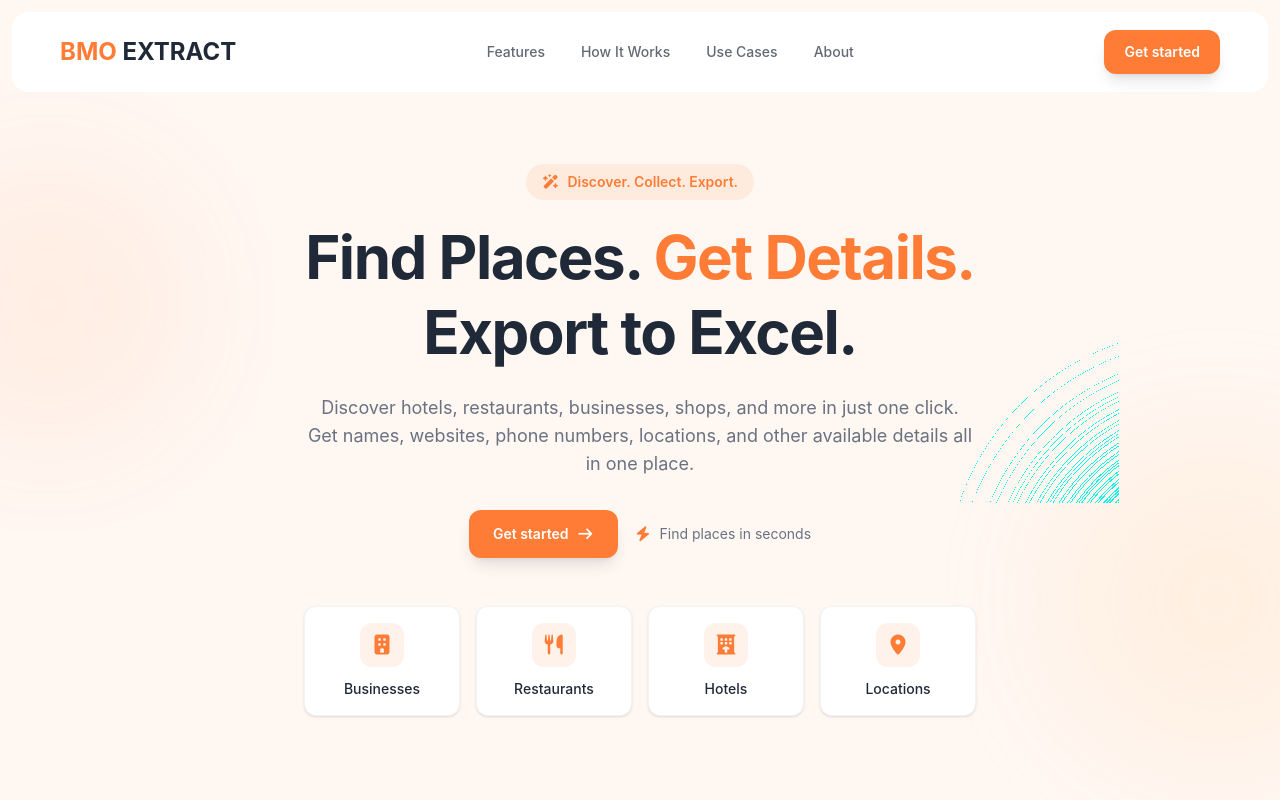
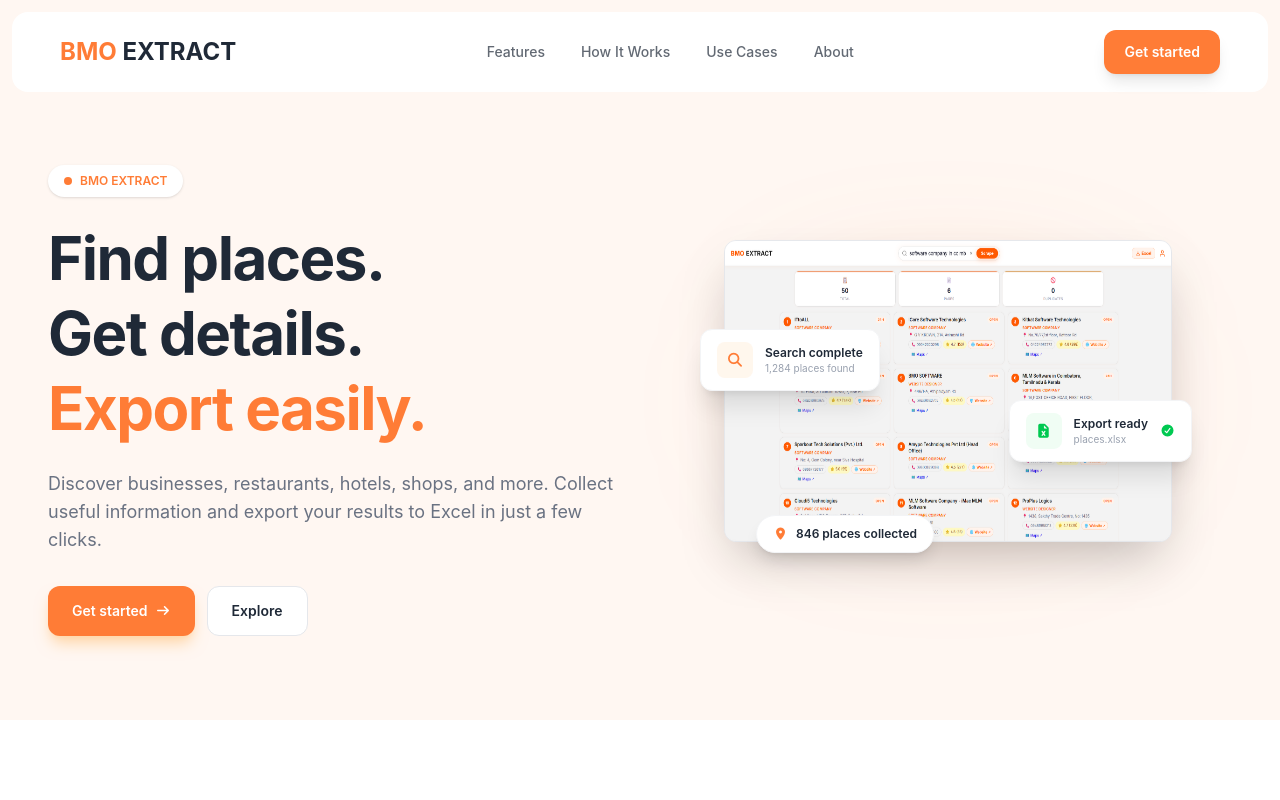
Before and after one commit to Sathish12kumar/bmoextract, a React (Vite) app: page / in a window 1280 px wide. Shown: the top 800 px of the page. Built offline with nearby package versions, Linux system fonts and the light colour scheme.

Commit message:
added footer & UI Home

```diff
--- a/src/App.css
+++ b/src/App.css
@@ -29,3 +29,33 @@
   animation-timeline: view();
   animation-range: entry 0% cover 35%;
 }
+
+@keyframes float {
+  0%,
+  100% {
+    transform: translateY(0px);
+  }
+
+  50% {
+    transform: translateY(-12px);
+  }
+}
+
+@keyframes floatSlow {
+  0%,
+  100% {
+    transform: translateY(0px);
+  }
+
+  50% {
+    transform: translateY(-18px);
+  }
+}
+
+.animate-float {
+  animation: float 4s ease-in-out infinite;
+}
+
+.animate-float-slow {
+  animation: floatSlow 5s ease-in-out infinite;
+}
--- a/src/App.tsx
+++ b/src/App.tsx
@@ -1,5 +1,6 @@
 import "./App.css";
 import Featurepage from "./app/pages/Feature/page";
+import FooterPage from "./app/pages/footer/page";
 import FAQPage from "./app/pages/FQA/page";
 import Homepage from "./app/pages/Home/page";
 import Navpage from "./app/pages/Navbar/page";
@@ -17,6 +18,7 @@
       <Workspage />
       <UseCasePage />
       <FAQPage />
+      <FooterPage />
     </>
   );
 }
--- a/src/app/pages/Home/components/HomeContent.tsx
+++ b/src/app/pages/Home/components/HomeContent.tsx
@@ -1,75 +1,95 @@
 const HomeContent = () => {
   return (
-    <div className="relative flex min-h-[calc(100vh-80px)] w-full flex-col items-center justify-center overflow-hidden bg-[#FFF7F2] px-6 py-20 text-center">
-      <div className="absolute -left-24 top-20 h-72 w-72 animate-pulse rounded-full bg-[var(--color-primary)]/10 blur-3xl" />
-
-      <div className="absolute -right-24 bottom-10 h-80 w-80 animate-pulse rounded-full bg-orange-200/30 blur-3xl" />
-
-      <div className="relative z-10 flex flex-col items-center">
-        <span className="mb-5 animate-[fadeIn_0.6s_ease-out] rounded-full bg-[var(--color-primary)]/10 px-4 py-2 text-sm font-semibold text-[var(--color-primary)]">
-          {/* <i className="fa-solid fa-sparkles mr-2" /> */}
-          <i className="fa-solid fa-wand-magic-sparkles mr-2"></i>
-          Discover. Collect. Export.
+    <section className="w-full px-6 py-12 lg:px-12">
+      <div className="mx-auto grid max-w-7xl items-center gap-12 lg:grid-cols-2">
+        {/* Content */}
+        <div className="text-center lg:text-left">
+          <span className="inline-flex items-center gap-2 rounded-full bg-white px-4 py-2 text-xs font-semibold text-[var(--color-primary)] shadow-sm">
+            <span className="h-2 w-2 rounded-full bg-[var(--color-primary)]" />
+            BMO EXTRACT
           </span>
 
-        <h1 className="max-w-4xl animate-[fadeInUp_0.7s_ease-out] text-4xl font-bold leading-tight tracking-tight text-[var(--color-dark)] sm:text-5xl lg:text-6xl">
-          Find Places.
-          <span className="text-[var(--color-primary)]"> Get Details.</span>
+          <h1 className="mt-6 text-4xl font-bold leading-tight tracking-tight text-[var(--color-dark)] sm:text-5xl lg:text-6xl">
+            Find places.
             <br />
-          Export to Excel.
+            Get details.
+            <br />
+            <span className="text-[var(--color-primary)]">Export easily.</span>
           </h1>
 
-        <p className="mt-6 max-w-2xl animate-[fadeInUp_0.9s_ease-out] text-base leading-7 text-gray-500 sm:text-lg">
-          Discover hotels, restaurants, businesses, shops, and more in just one
-          click. Get names, websites, phone numbers, locations, and other
-          available details all in one place.
+          <p className="mx-auto mt-6 max-w-xl text-base leading-7 text-gray-500 sm:text-lg lg:mx-0">
+            Discover businesses, restaurants, hotels, shops, and more. Collect
+            useful information and export your results to Excel in just a few
+            clicks.
           </p>
 
-        <div className="mt-8 flex animate-[fadeInUp_1.1s_ease-out] flex-col items-center gap-4 sm:flex-row">
-          <button className="group inline-flex cursor-pointer items-center justify-center rounded-xl bg-[var(--color-primary)] px-6 py-3.5 text-sm font-semibold text-white shadow-lg shadow-[var(--color-primary)]/20 transition-all duration-300 hover:-translate-y-1 hover:scale-[1.02] hover:shadow-xl hover:shadow-[var(--color-primary)]/30 active:scale-95">
+          <div className="mt-8 flex justify-center gap-3 lg:justify-start">
+            <button className="group inline-flex cursor-pointer items-center rounded-xl bg-[var(--color-primary)] px-6 py-3.5 text-sm font-semibold text-white shadow-lg shadow-orange-200 transition hover:-translate-y-1">
               Get started
-            <i className="fa-solid fa-arrow-right ml-2 transition-transform duration-300 group-hover:translate-x-1" />
+              <i className="fa-solid fa-arrow-right ml-2 text-xs transition-transform group-hover:translate-x-1" />
             </button>
 
-          {/* <span className="text-sm text-gray-400">
-            <i className="fa-solid fa-file-excel mr-1 text-green-500" />
-            Export your results as Excel
-          </span> */}
-          <div className="flex items-center gap-2 text-sm text-gray-500">
-            <i className="fa-solid fa-bolt text-[var(--color-primary)]" />
-            <span>Find places in seconds</span>
+            <a
+              href="#feature"
+              className="inline-flex items-center rounded-xl border border-gray-200 bg-white px-6 py-3.5 text-sm font-semibold text-[var(--color-dark)] transition hover:bg-gray-50"
+            >
+              Explore
+            </a>
           </div>
         </div>
 
-        <div className="mt-12 grid w-full max-w-3xl grid-cols-2 gap-4 sm:grid-cols-4">
-          {[
-            ["fa-building", "Businesses"],
-            ["fa-utensils", "Restaurants"],
-            ["fa-hotel", "Hotels"],
-            ["fa-location-dot", "Locations"],
-          ].map(([icon, title], index) => (
-            <div
-              key={title}
-              className="group animate-[fadeInUp_0.8s_ease-out] rounded-xl border border-gray-100 bg-white p-4 shadow-sm transition-all duration-300 hover:-translate-y-2 hover:border-[var(--color-primary)]/20 hover:shadow-xl hover:shadow-orange-100"
-              style={{
-                animationDelay: `${1.2 + index * 0.15}s`,
-                animationFillMode: "both",
-              }}
-            >
-              <div className="mx-auto flex h-11 w-11 items-center justify-center rounded-xl bg-[var(--color-primary)]/10 transition-all duration-300 group-hover:scale-110 group-hover:bg-[var(--color-primary)]">
-                <i
-                  className={`fa-solid ${icon} text-xl text-[var(--color-primary)] transition-colors duration-300 group-hover:text-white`}
+        {/* Image */}
+        <div className="relative mx-auto w-full max-w-md">
+          <div className="absolute inset-10 rounded-full bg-[var(--color-primary)]/15 blur-3xl" />
+
+          <div className="animate-float relative z-10 overflow-hidden rounded-xl border border-gray-200 bg-[#f3f4f6] shadow-2xl">
+            <img
+              src="/result.png"
+              alt="BMO Extract dashboard"
+              className="block h-[300px] w-auto"
             />
           </div>
 
-              <p className="mt-3 text-sm font-medium text-[var(--color-dark)]">
-                {title}
+          {/* Search */}
+          <div className="animate-float-slow absolute -left-6 top-20 z-20 hidden items-center gap-3 rounded-xl border border-gray-100 bg-white px-4 py-3 shadow-xl sm:flex">
+            <div className="flex h-9 w-9 items-center justify-center rounded-lg bg-orange-50 text-[var(--color-primary)]">
+              <i className="fa-solid fa-magnifying-glass text-sm" />
+            </div>
+
+            <div>
+              <p className="text-xs font-semibold text-[var(--color-dark)]">
+                Search complete
               </p>
+              <p className="text-[10px] text-gray-400">1,284 places found</p>
             </div>
-          ))}
+          </div>
+
+          {/* Excel */}
+          <div className="animate-float absolute -right-5 bottom-20 z-20 flex items-center gap-3 rounded-xl border border-gray-100 bg-white px-4 py-3 shadow-xl">
+            <div className="flex h-9 w-9 items-center justify-center rounded-lg bg-green-50 text-green-500">
+              <i className="fa-solid fa-file-excel text-sm" />
+            </div>
+
+            <div>
+              <p className="text-xs font-semibold text-[var(--color-dark)]">
+                Export ready
+              </p>
+              <p className="text-[10px] text-gray-400">places.xlsx</p>
+            </div>
+
+            <i className="fa-solid fa-circle-check text-xs text-green-500" />
+          </div>
+
+          {/* Location */}
+          <div className="animate-float-slow absolute -bottom-4 left-8 z-20 flex items-center gap-2 rounded-full border border-gray-100 bg-white px-4 py-2.5 shadow-lg">
+            <i className="fa-solid fa-location-dot text-xs text-[var(--color-primary)]" />
+            <span className="text-xs font-semibold text-[var(--color-dark)]">
+              846 places collected
+            </span>
           </div>
         </div>
       </div>
+    </section>
   );
 };
 
--- a/src/app/pages/Home/page.tsx
+++ b/src/app/pages/Home/page.tsx
@@ -2,7 +2,10 @@
 
 const Homepage = () => {
   return (
-    <div className="h-dvh flex items-end justify-center bg-[#FFF7F2]" id="Home">
+    <div
+      id="Home"
+      className="flex min-h-[calc(100vh-80px)] items-center justify-center bg-[#FFF7F2] pt-20"
+    >
       <HomeContent />
     </div>
   );
--- /dev/null
+++ b/src/app/pages/footer/page.tsx
@@ -0,0 +1,228 @@
+const FooterPage = () => {
+  return (
+    <footer className="bg-[#111827] px-6 pt-20 text-white lg:px-12">
+      <div className="mx-auto max-w-7xl">
+        <div className="grid gap-14 pb-14 lg:grid-cols-12">
+          <div className="lg:col-span-5">
+            <a href="#Home" className="inline-flex items-center gap-3">
+              <span className="flex h-11 w-11 items-center justify-center rounded-xl bg-[var(--color-primary)] text-sm font-black text-white">
+                B
+              </span>
+
+              <span className="text-xl font-bold">
+                BMO <span className="text-[var(--color-primary)]">EXTRACT</span>
+              </span>
+            </a>
+
+            <h2 className="mt-8 max-w-md text-3xl font-bold leading-tight sm:text-4xl">
+              Find places.
+              <br />
+              <span className="text-[var(--color-primary)]">
+                Get useful data.
+              </span>
+            </h2>
+
+            <p className="mt-5 max-w-md text-sm leading-7 text-gray-400">
+              Discover places, collect available information, and export your
+              results into a format that works for you.
+            </p>
+          </div>
+
+          <div className="grid grid-cols-2 gap-10 sm:grid-cols-3 lg:col-span-7 lg:grid-cols-3">
+            {/* Product */}
+            <div>
+              <h3 className="text-sm font-semibold text-white">Product</h3>
+
+              <ul className="mt-5 space-y-4">
+                <li>
+                  <a
+                    href="#feature"
+                    className="text-sm text-gray-400 transition hover:text-[var(--color-primary)]"
+                  >
+                    Features
+                  </a>
+                </li>
+
+                <li>
+                  <a
+                    href="#usecase"
+                    className="text-sm text-gray-400 transition hover:text-[var(--color-primary)]"
+                  >
+                    Use Cases
+                  </a>
+                </li>
+
+                <li>
+                  <a
+                    href="#how-it-works"
+                    className="text-sm text-gray-400 transition hover:text-[var(--color-primary)]"
+                  >
+                    How it works
+                  </a>
+                </li>
+
+                <li>
+                  <a
+                    href="#faq"
+                    className="text-sm text-gray-400 transition hover:text-[var(--color-primary)]"
+                  >
+                    FAQ
+                  </a>
+                </li>
+              </ul>
+            </div>
+
+            {/* Company */}
+            <div>
+              <h3 className="text-sm font-semibold text-white">Company</h3>
+
+              <ul className="mt-5 space-y-4">
+                <li>
+                  <a
+                    href="#about"
+                    className="text-sm text-gray-400 transition hover:text-[var(--color-primary)]"
+                  >
+                    About BMO
+                  </a>
+                </li>
+
+                <li>
+                  <a
+                    href="#contact"
+                    className="text-sm text-gray-400 transition hover:text-[var(--color-primary)]"
+                  >
+                    Contact
+                  </a>
+                </li>
+
+                <li>
+                  <a
+                    href="#"
+                    className="text-sm text-gray-400 transition hover:text-[var(--color-primary)]"
+                  >
+                    Careers
+                  </a>
+                </li>
+
+                <li>
+                  <a
+                    href="#"
+                    className="text-sm text-gray-400 transition hover:text-[var(--color-primary)]"
+                  >
+                    Updates
+                  </a>
+                </li>
+              </ul>
+            </div>
+
+            {/* Resources */}
+            <div>
+              <h3 className="text-sm font-semibold text-white">Resources</h3>
+
+              <ul className="mt-5 space-y-4">
+                <li>
+                  <a
+                    href="#"
+                    className="text-sm text-gray-400 transition hover:text-[var(--color-primary)]"
+                  >
+                    Documentation
+                  </a>
+                </li>
+
+                <li>
+                  <a
+                    href="#"
+                    className="text-sm text-gray-400 transition hover:text-[var(--color-primary)]"
+                  >
+                    Help Center
+                  </a>
+                </li>
+
+                <li>
+                  <a
+                    href="#"
+                    className="text-sm text-gray-400 transition hover:text-[var(--color-primary)]"
+                  >
+                    Guides
+                  </a>
+                </li>
+
+                <li>
+                  <a
+                    href="#"
+                    className="text-sm text-gray-400 transition hover:text-[var(--color-primary)]"
+                  >
+                    Support
+                  </a>
+                </li>
+              </ul>
+            </div>
+          </div>
+        </div>
+
+        {/* CTA */}
+        <div className="flex flex-col gap-6 rounded-2xl border border-white/10 bg-white/5 p-6 sm:flex-row sm:items-center sm:justify-between">
+          <div>
+            <p className="font-semibold text-white">Ready to explore?</p>
+
+            <p className="mt-1 text-sm text-gray-400">
+              Start discovering useful place information.
+            </p>
+          </div>
+
+          <a
+            href="#Home"
+            className="group inline-flex w-fit items-center gap-2 rounded-xl bg-[var(--color-primary)] px-5 py-3 text-sm font-semibold text-white transition hover:-translate-y-0.5 hover:shadow-lg hover:shadow-orange-500/20"
+          >
+            Get started
+            <i className="fa-solid fa-arrow-right text-xs transition-transform group-hover:translate-x-1" />
+          </a>
+        </div>
+
+        {/* Bottom */}
+        <div className="mt-10 flex flex-col gap-5 border-t border-white/10 py-7 sm:flex-row sm:items-center sm:justify-between">
+          <p className="text-xs text-gray-500">
+            © {new Date().getFullYear()} BMO Extract. All rights reserved.
+          </p>
+
+          <div className="flex flex-wrap gap-6">
+            <a
+              href="#"
+              className="text-xs text-gray-500 transition hover:text-white"
+            >
+              Privacy Policy
+            </a>
+
+            <a
+              href="#"
+              className="text-xs text-gray-500 transition hover:text-white"
+            >
+              Terms of Service
+            </a>
+
+            <a
+              href="#"
+              className="text-xs text-gray-500 transition hover:text-white"
+            >
+              Cookie Policy
+            </a>
+          </div>
+
+          <button
+            onClick={() =>
+              window.scrollTo({
+                top: 0,
+                behavior: "smooth",
+              })
+            }
+            className="flex h-9 w-9 cursor-pointer items-center justify-center rounded-full border border-white/10 text-gray-400 transition hover:border-[var(--color-primary)] hover:bg-[var(--color-primary)] hover:text-white"
+          >
+            <i className="fa-solid fa-arrow-up text-xs" />
+          </button>
+        </div>
+      </div>
+    </footer>
+  );
+};
+
+export default FooterPage;
```
Also changed, not shown: public/extract.png (added), public/result.png (added). Lines whose indentation alone changed are shown as unchanged.
